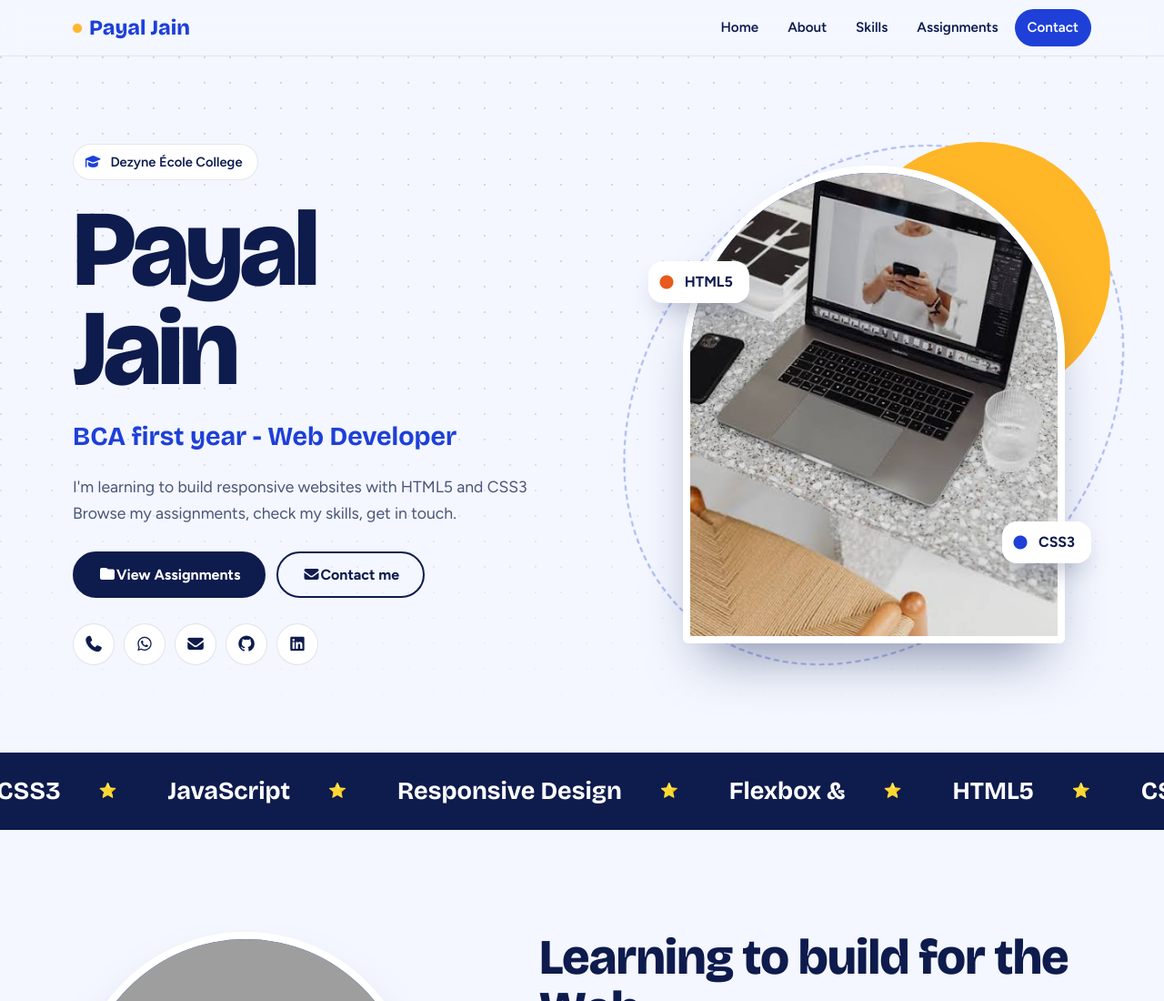
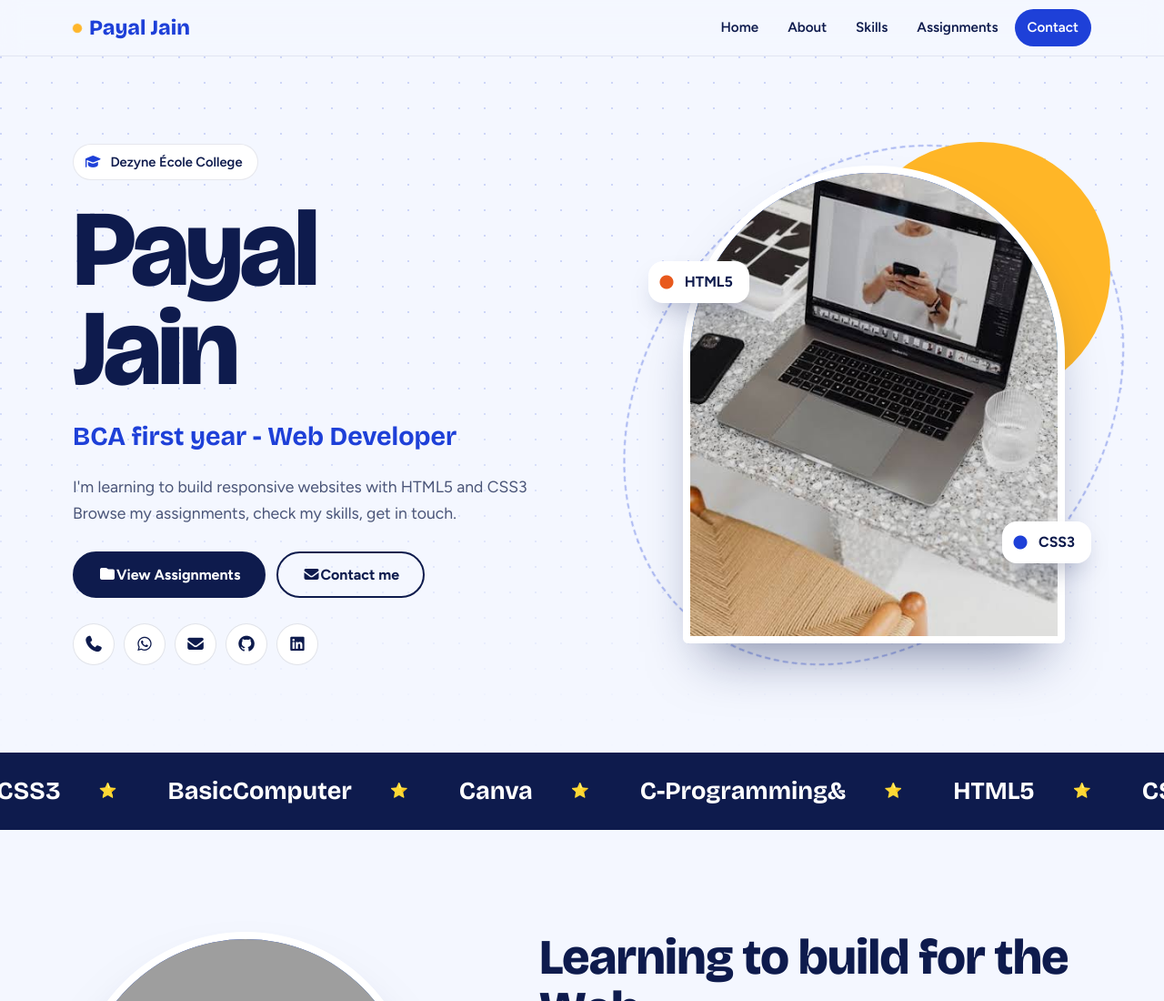
Before and after one commit to Payaljain1211/Portfolio, a plain HTML site: page index.html in a window 1280 px wide. Shown: the top 1100 px of the page at 91% size. Drawn offline with nearby package versions, Linux system fonts and the light colour scheme; grey boxes are pictures that could not be loaded.

```diff
--- a/index.html
+++ b/index.html
@@ -56,7 +56,7 @@
         <div class="marquee" aria-hidden="true">
       <div class="marquee-track">
         <div class="marquee-group">
-          <span>HTML5</span><span>CSS3</span><span>JavaScript</span><span>Responsive Design</span><span>Flexbox &amp;
+          <span>HTML5</span><span>CSS3</span><span>BasicComputer</span><span>Canva</span><span>C-Programming&amp;
 
         </div>
         <div class="marquee-group">
```
